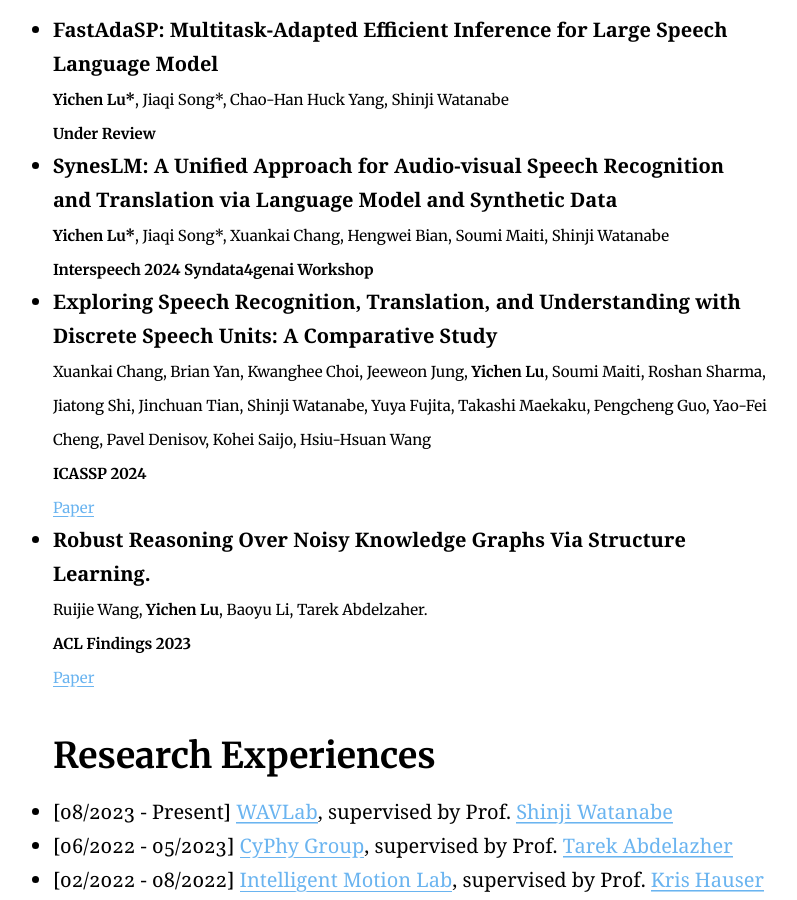
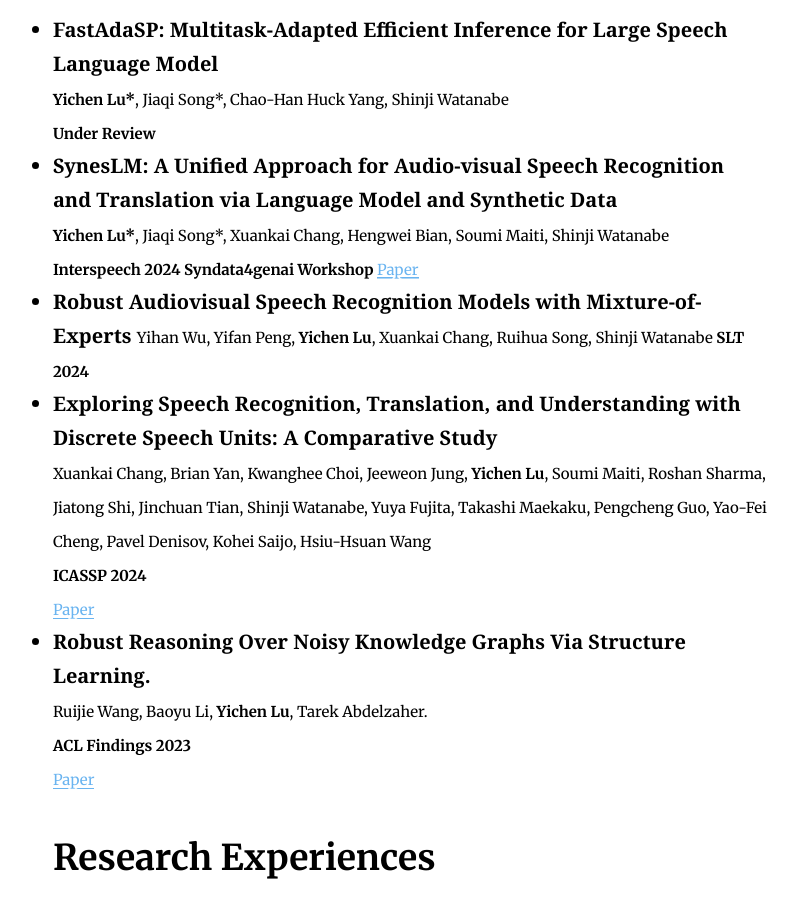
Before and after one commit to yichen14/yichen14.github.io, a Jekyll site: the page built from index.md, in a window 1280 px wide and 900 px high, scrolled down 1868 px. Shown: the whole window, without its empty margins (230-1027 px from the left). Built offline with Jekyll 4.4.1, drawn with Linux system fonts in a browser that asks for light colours.

Commit message:
Update index.md

```diff
--- a/index.md
+++ b/index.md
@@ -32,12 +32,16 @@ My research interests are centered around **Multimodal Large Language Models(MLL
   - **SynesLM: A Unified Approach for Audio-visual Speech Recognition and Translation via Language Model and Synthetic Data**
     <small>**Yichen Lu\***, Jiaqi Song\*, Xuankai Chang, Hengwei Bian, Soumi Maiti, Shinji Watanabe<small>
     <small> **Interspeech 2024 Syndata4genai Workshop** <small>
+    [Paper](https://arxiv.org/abs/2408.00624)
+  - **Robust Audiovisual Speech Recognition Models with Mixture-of-Experts**
+    <small>Yihan Wu, Yifan Peng,  **Yichen Lu**, Xuankai Chang, Ruihua Song, Shinji Watanabe<small>
+    <small> **SLT 2024** <small>
   - **Exploring Speech Recognition, Translation, and Understanding with Discrete Speech Units: A Comparative Study**
     <small>Xuankai Chang, Brian Yan, Kwanghee Choi, Jeeweon Jung, **Yichen Lu**, Soumi Maiti, Roshan Sharma, Jiatong Shi, Jinchuan Tian, Shinji Watanabe, Yuya Fujita, Takashi Maekaku, Pengcheng Guo, Yao-Fei Cheng, Pavel Denisov, Kohei Saijo, Hsiu-Hsuan Wang <small>
     <small> **ICASSP 2024** <small>
     [Paper](https://arxiv.org/abs/2309.15800)
   - **Robust Reasoning Over Noisy Knowledge Graphs Via Structure Learning.**
-    <small>Ruijie Wang, **Yichen Lu**, Baoyu Li, Tarek Abdelzaher.<small>
+    <small>Ruijie Wang, Baoyu Li, **Yichen Lu**, Tarek Abdelzaher.<small>
     <small>**ACL Findings 2023**<small>
     [Paper](https://arxiv.org/abs/2306.07512)
 
```
